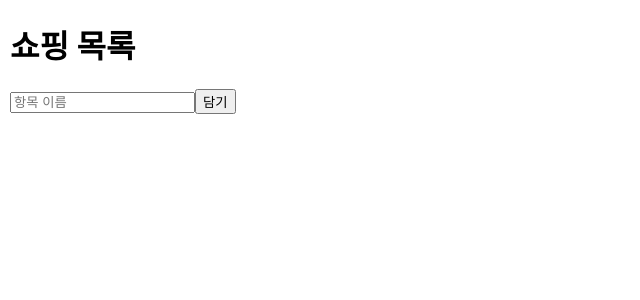
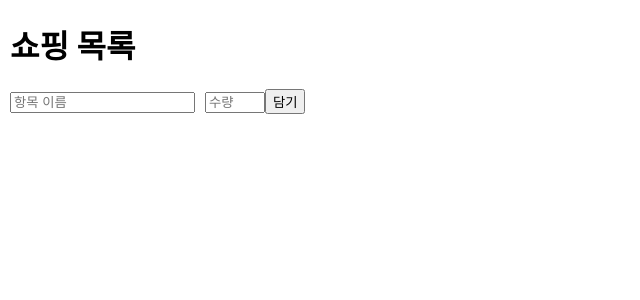
Before and after one commit to osparking/ts_shopping-app, a React (Create React App) app: page / in a window 1280 px wide. Shown: the top 300 px of the page, without its empty margins (0-640 px from the left). Built offline with nearby package versions, Linux system fonts and the light colour scheme.

Commit message:
수량 입력 기능 추가

```diff
--- a/src/App.tsx
+++ b/src/App.tsx
@@ -7,9 +7,9 @@ import ShoppingCart from "./ShoppingCart";
 function App() {
   const [cart, setCart] = useState<CartItem[]>([]);
 
-  const addItem = async (product: string): Promise<void> => {
+  const addItem = async (product: string, quantity: number): Promise<void> => {
     const { v4: uuidv4 } = await import("uuid");
-    const item: CartItem = { id: uuidv4(), product, quantity: 1 };
+    const item: CartItem = { id: uuidv4(), product, quantity: quantity };
     setCart((prev) => [...prev, item]);
   };
 
--- a/src/components/ItemEntry.tsx
+++ b/src/components/ItemEntry.tsx
@@ -1,17 +1,20 @@
 import React, { JSX, useRef, useState } from "react";
 
 interface ItemEntryProps {
-    addItem: (name: string) => void;
+  addItem: (name: string, quantity: number) => void;
 }
 
-function ItemEntry({addItem}: ItemEntryProps): JSX.Element {
+function ItemEntry({ addItem }: ItemEntryProps): JSX.Element {
   const inputRef = useRef<HTMLInputElement>(null);
+  const quantityRef = useRef<HTMLInputElement>(null);
 
   function handleEntry(e: React.SubmitEvent<HTMLFormElement>) {
     e.preventDefault();
     const productName = inputRef.current!.value;
-    addItem(productName)
+    const quantity = quantityRef.current!.value;
+    addItem(productName, parseInt(quantity));
     inputRef.current!.value = "";
+    quantityRef.current!.value = "1";
   }
 
   return (
@@ -25,6 +28,13 @@ function ItemEntry({addItem}: ItemEntryProps): JSX.Element {
           placeholder="항목 이름"
           style={{ marginLeft: "10px" }}
         />
+        <input
+          type="number"
+          ref={quantityRef}
+          placeholder="수량"
+          min={0}
+          style={{ marginLeft: "10px", width: "7ch" }}
+        />
         <button type="submit">담기</button>
       </form>
     </div>
```
